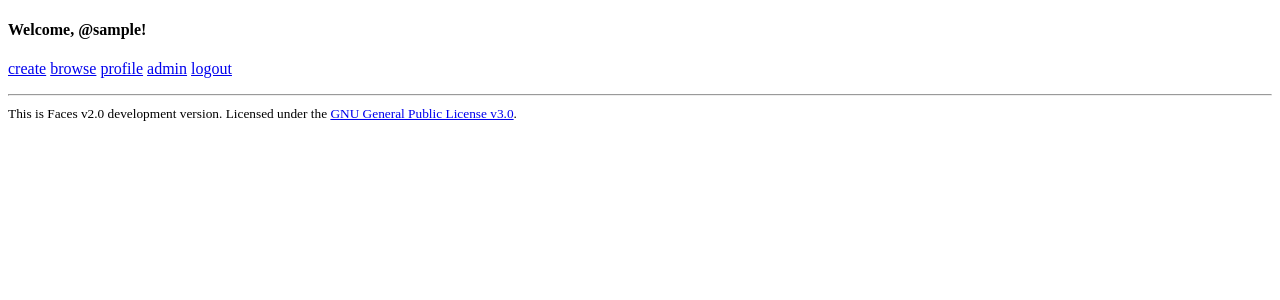
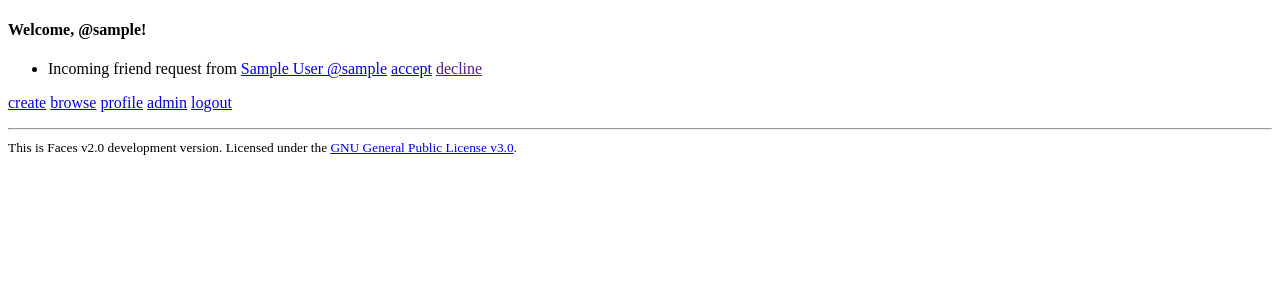
Before and after one commit to jankrop/faces, a Django app: page / in a window 1280 px wide. Shown: the part 47-347 px from the top of the page. Run offline with Django 4.2, Linux system fonts and the light colour scheme; a user stored in the database is signed in; tables that the repository leaves empty hold one stand-in row (values such as "Sample post").

Commit message:
Added friend requests

```diff
--- a/faces/models.py
+++ b/faces/models.py
@@ -4,7 +4,8 @@ from random import choice
 
 
 class User(AbstractUser):
-	friends = models.ManyToManyField('self', blank=True)
+	friend_requests = models.ManyToManyField('self', symmetrical=False)
+	friends = models.ManyToManyField('self')
 
 	def __str__(self):
 		return self.username
--- /dev/null
+++ b/faces/templatetags/user_filters.py
@@ -0,0 +1,20 @@
+from django import template
+from django.utils.html import conditional_escape
+from django.utils.safestring import mark_safe
+register = template.Library()
+
+from faces.models import User
+from django.urls import reverse
+
+
+@register.filter(needs_autoescape=True)
+def full_name(value, autoescape=True):
+	if isinstance(value, User):
+		if autoescape:
+			esc = conditional_escape
+		else:
+			esc = lambda x: x
+		result = f'<a href="{reverse("profile", args=[value])}">' \
+			     f'{esc(value.first_name)} {esc(value.last_name)} @{value}' \
+			     '</a>'
+		return mark_safe(result)
--- a/faces/views.py
+++ b/faces/views.py
@@ -86,11 +86,23 @@ def like(request, username, identifier):
 
 
 @login_required
-def friend(request, username):  # This anarchy is temporary: will add friend requests later
-	user = get_object_or_404(User, username=username)
-	if user.friends.contains(request.user):
-		user.friends.remove(request.user)
-	else:
-		user.friends.add(request.user)
-	user.save()
+def friend(request, username):
+	if username != request.user.username:
+		user = get_object_or_404(User, username=username)
+		if user.friends.contains(request.user):
+			user.friends.remove(request.user)
+		elif user.friend_requests.contains(request.user):
+			user.friend_requests.remove(request.user)
+		else:
+			user.friend_requests.add(request.user)
+		user.save()
 	return HttpResponseRedirect(reverse('profile', args=[username]))
+
+
+@login_required
+def accept_friend_request(request, username):
+	user = request.user.friend_requests.get(username=username)
+	request.user.friend_requests.remove(user)
+	request.user.friends.add(user)
+	request.user.save()
+	return HttpResponseRedirect(reverse('index'))
--- a/faces2/urls.py
+++ b/faces2/urls.py
@@ -24,6 +24,7 @@ urlpatterns = [
     path('create/', views.create_post, name='create_post'),
     path('@<slug:username>', views.profile, name='profile'),
     path('@<slug:username>/friend', views.friend, name='friend'),
+    path('@<slug:username>/accept', views.accept_friend_request, name='accept_friend_request'),
     path('@<slug:username>/<slug:identifier>', views.post, name='post'),
     path('@<slug:username>/<slug:identifier>/like', views.like, name='like'),
     path('browse/', views.browse, name='browse'),
--- a/templates/home.html
+++ b/templates/home.html
@@ -1,4 +1,6 @@
 {% extends 'base.html' %}
+
+{% load user_filters %}
 
 {% block title %}
     Home &ndash; Faces
@@ -6,6 +8,17 @@
 
 {% block main %}
     <h4>Welcome, @{{ user.username }}!</h4>
+    {% if user.friend_requests %}
+        <ul>
+            {% for request in user.friend_requests.all %}
+                <li>
+                    Incoming friend request from {{ request|full_name }}
+                    <a href="{% url 'accept_friend_request' request %}">accept</a> <a href="">decline</a>
+                </li>
+            {% endfor %}
+        </ul>
+    {% endif %}
+
     <p>
         <a href="{% url 'create_post' %}">create</a>
         <a href="{% url 'browse' %}">browse</a>
```
Also changed, not shown: templates/profile.html (+7 -1 lines).
